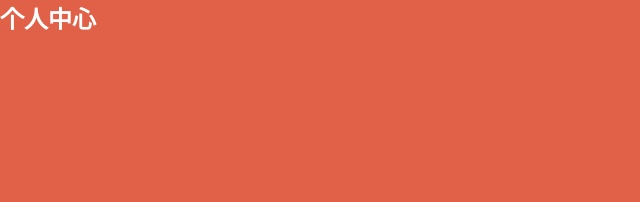
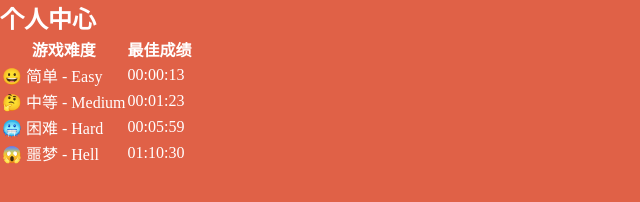
Before and after one commit to paper/mine-sweeping, a website with bundled scripts: page index.html in a window 1280 px wide. Shown: the whole page, without its empty margins (0-640 px from the left). Built offline with nearby package versions, Linux system fonts and the light colour scheme.

```diff
--- a/index.html
+++ b/index.html
@@ -7,6 +7,7 @@
   <title>minesweeping</title>
   <link rel="stylesheet" href="./assets/styles/reset.css">
   <link rel="stylesheet" href="./assets/styles/index.css">
+  <link href="/favicon.ico" rel="icon" type="image/x-icon" />
 </head>
 <body>
   <!--
@@ -64,7 +65,30 @@
     <div class="me-page">
       <h2>个人中心</h2>
 
-
+      <div class="score">
+        <table>
+          <tr>
+            <th>游戏难度</th>
+            <th>最佳成绩</th>
+          </tr>
+          <tr>
+            <td>😀 简单 - Easy</td>
+            <td>00:00:13</td>
+          </tr>
+          <tr>
+            <td>🤔 中等 - Medium</td>
+            <td>00:01:23</td>
+          </tr>
+          <tr>
+            <td>🥶 困难 - Hard</td>
+            <td>00:05:59</td>
+          </tr>
+          <tr>
+            <td>😱 噩梦 - Hell</td>
+            <td>01:10:30</td>
+          </tr>
+        </table>
+      </div>
     </div>
 
 
```
Also changed, not shown: assets/styles/index.css (+7 -0 lines), favicon.ico (added).
